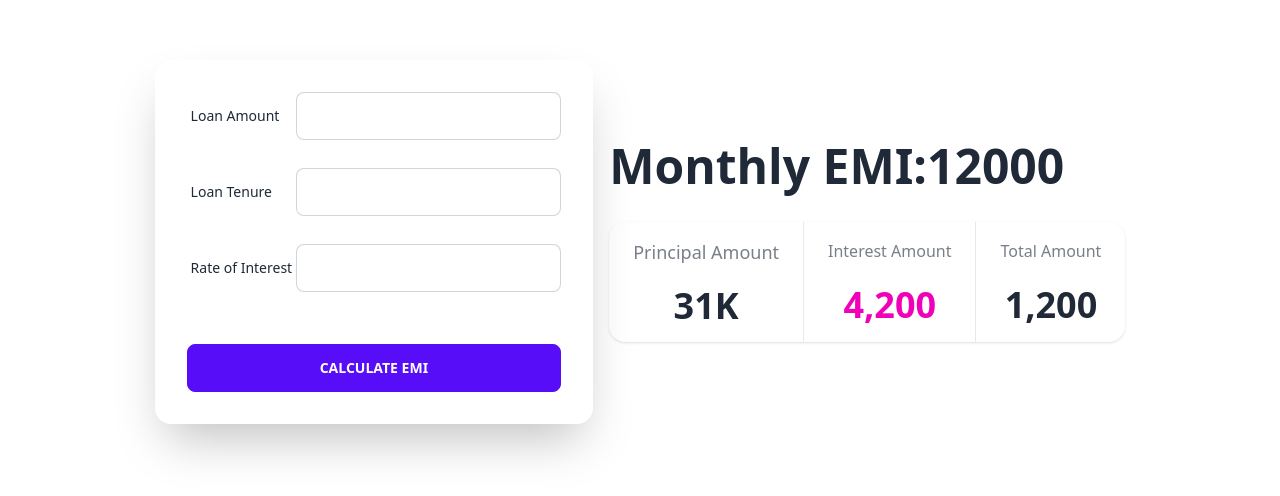
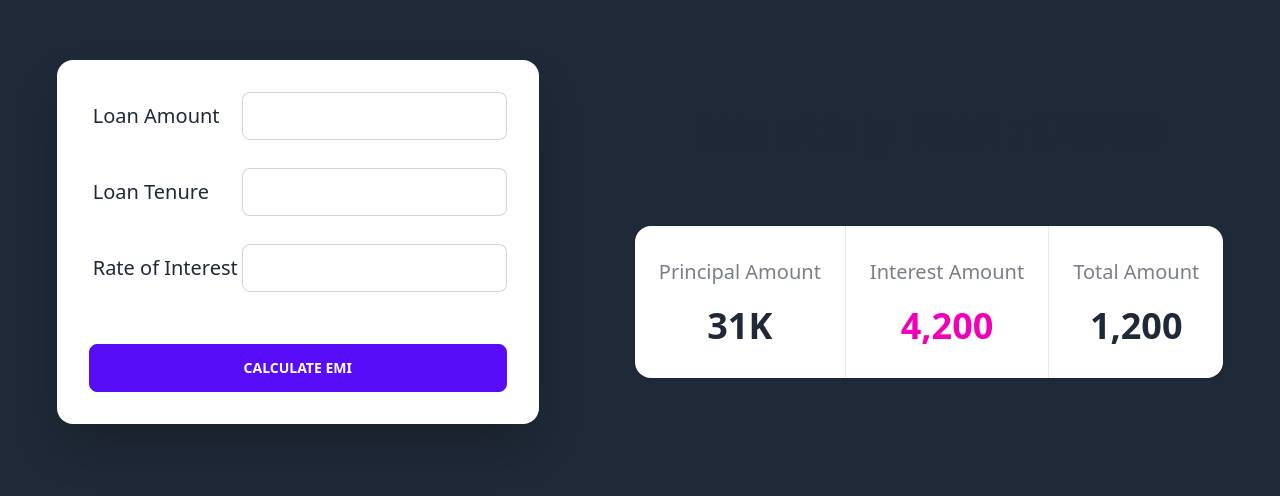
Before and after one commit to kalaishiva/LoanCalculator-js, a plain HTML site: page index.html in a window 1280 px wide. Shown: the part 158-654 px from the top of the page. Drawn offline with nearby package versions, Linux system fonts and the light colour scheme.

Commit message:
Loan Calculator App Tailwind UI Completed

```diff
--- a/index.html
+++ b/index.html
@@ -17,32 +17,41 @@
 
     <!-- input -->
 
-    <div class="hero min-h-screen bg-base-100">
+
+    <div class="hero min-h-screen bg-gray-800">
+
+
+
         <div class="hero-content flex-col lg:flex-row-reverse">
-            <div class="text-center lg:text-left">
-                <div class=" flex flex-row text-center lg:text-center">
-                    <h1 class="text-center text-5xl font-bold mb-8">Monthly EMI:</h1>
+
+
+
+            <div class="ml-20 text-center lg:text-left">
+                <div class=" flex flex-row text-center mb-10 justify-center lg:text-center">
+                    <h1 class="text-center text-5xl font-bold mb-8">Monthly EMI : </h1>
                     <h1 class="mEMI text-center text-5xl font-bold mb-8"> 12000 </h1>
                 </div>
+
+
 
                 <div class="stats shadow">
 
 
                     <div class="stat place-items-center">
-                        <div class="stat-title text-lg mb-5">Principal Amount </div>
-                        <div class="PA stat-value">31K</div>
+                        <div class="stat-title mt-4 text-xl mb-5">Principal Amount </div>
+                        <div class="PA stat-value mb-4">31K</div>
 
                     </div>
 
                     <div class="stat place-items-center">
-                        <div class="stat-title mb-5">Interest Amount</div>
-                        <div class="IA stat-value text-secondary">4,200</div>
+                        <div class="stat-title mt-4 mb-5 text-xl">Interest Amount</div>
+                        <div class="IA stat-value mb-4 text-secondary">4,200</div>
 
                     </div>
 
                     <div class="stat place-items-center">
-                        <div class="stat-title mb-5">Total Amount</div>
-                        <div class="TA stat-value">1,200</div>
+                        <div class="stat-title mt-4 mb-5 text-xl">Total Amount</div>
+                        <div class="TA stat-value mb-4">1,200</div>
 
                     </div>
 
@@ -53,26 +62,26 @@
                 <div class="card-body flex flex-col justify-between">
                     <div class="form-control flex flex-row justify-between mb-5">
                         <label class="label">
-                  <span class="label-text">Loan Amount </span>
+                  <span class="label-text text-xl">Loan Amount </span>
                 </label>
-                        <input type="text" class="input input-bordered" />
+                        <input type="text" class=" loanAmount input input-bordered" />
                     </div>
                     <div class="form-control flex flex-row justify-between mb-5">
                         <label class="label">
-                  <span class="label-text">Loan Tenure</span>
+                  <span class="label-text text-xl">Loan Tenure</span>
                 </label>
-                        <input type="text" class="input input-bordered" />
+                        <input type="text" class=" loanTenure input input-bordered" />
 
                     </div>
                     <div class="form-control flex flex-row justify-between mb-5">
                         <label class="label">
-                  <span class="label-text">Rate of Interest</span>
+                  <span class="label-text text-xl">Rate of Interest</span>
                 </label>
-                        <input type="text" class="input input-bordered" />
+                        <input type="text" class=" ROI input input-bordered" />
 
                     </div>
                     <div class="form-control mt-6">
-                        <button class="btn btn-primary">Calculate EMI</button>
+                        <button class="EMICalc btn btn-primary">Calculate EMI</button>
                     </div>
                 </div>
             </div>
```
